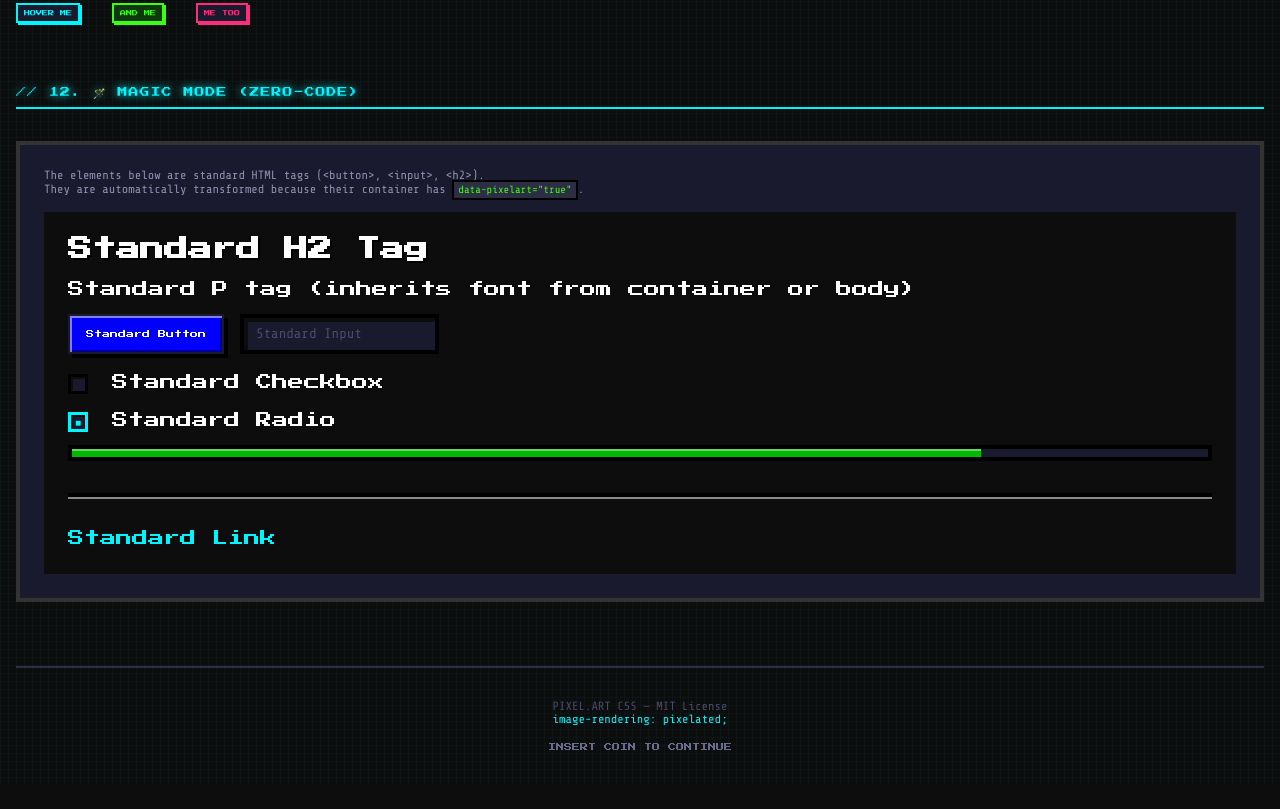
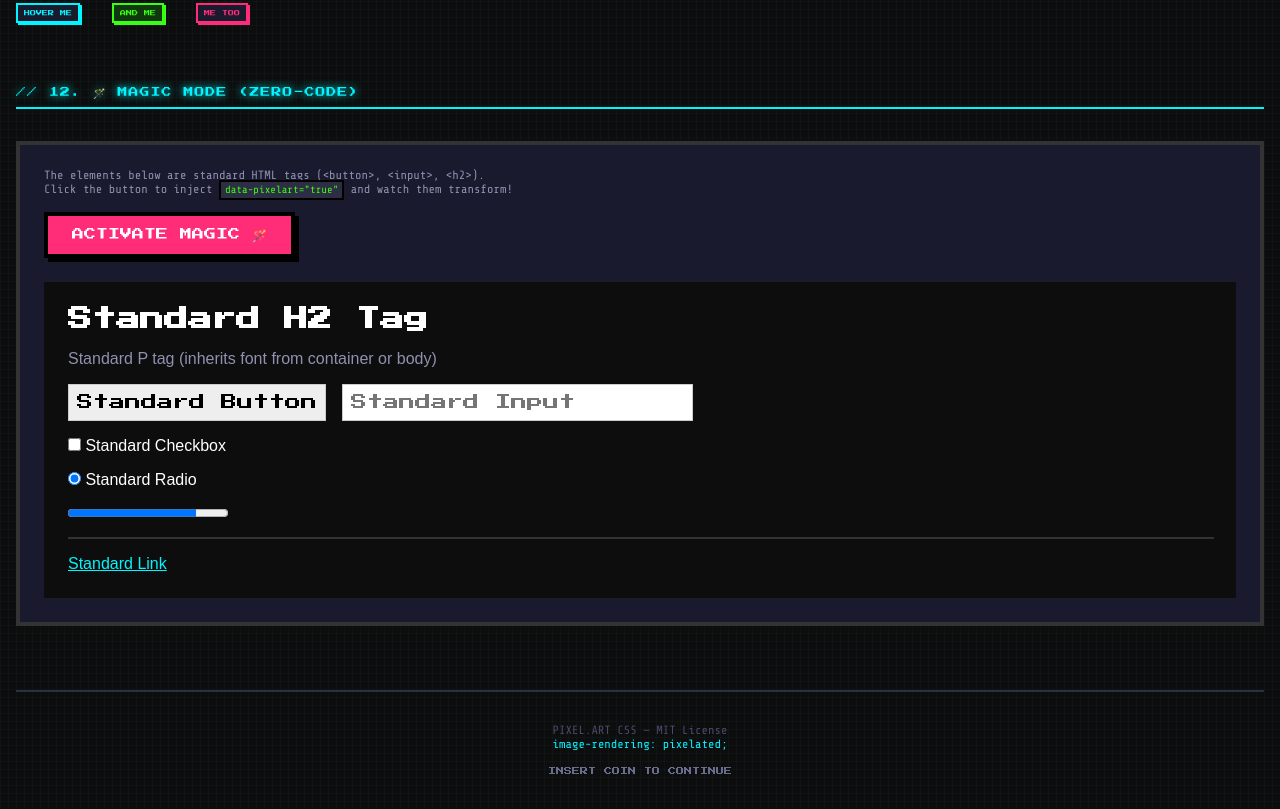
Before and after one commit to blackmoon87/pixelart.css, a website: page index.html in a window 1280 px wide. Shown: the part 2695-3504 px from the top of the page. Before the commit the page ends 3479 px from the top, so only its background shows below. Drawn offline with nearby package versions, Linux system fonts and the light colour scheme.

Commit message:
docs: make magic mode demo interactive (click to transform)

```diff
--- a/index.html
+++ b/index.html
@@ -450,32 +450,36 @@
     <div style="background:#1a1a2e; padding:24px; border:4px solid #333;">
       <p style="font-family:'Share Tech Mono',monospace; font-size:12px; color:#9090b0; margin-bottom:16px;">
         The elements below are standard HTML tags (&lt;button&gt;, &lt;input&gt;, &lt;h2&gt;).<br>
-        They are automatically transformed because their container has <code>data-pixelart="true"</code>.
+        Click the button to inject <code>data-pixelart="true"</code> and watch them transform!
       </p>
 
+      <button id="btn-activate-magic" style="padding:12px 24px; font-family:'Press Start 2P', monospace; font-size:12px; background:#ff2d78; color:#fff; border:4px solid #000; cursor:pointer; margin-bottom:24px; box-shadow: 4px 4px 0 #000;">
+        ACTIVATE MAGIC 🪄
+      </button>
+
       <!-- MAGIC CONTAINER START -->
-      <div data-pixelart="true" style="display:flex; flex-direction:column; gap:16px; background:#0d0d0d; padding:24px;">
-        <h2>Standard H2 Tag</h2>
-        <p>Standard P tag (inherits font from container or body)</p>
+      <div id="magic-demo-container" data-pixelart="false" style="display:flex; flex-direction:column; gap:16px; background:#0d0d0d; padding:24px; transition:all 0.3s;">
+        <h2 style="color:#fff;">Standard H2 Tag</h2>
+        <p style="color:#9090b0; font-family:sans-serif;">Standard P tag (inherits font from container or body)</p>
 
         <div style="display:flex; gap:16px;">
-          <button>Standard Button</button>
-          <input type="text" placeholder="Standard Input">
+          <button style="padding:8px; border:1px solid #ccc; background:#eee;">Standard Button</button>
+          <input type="text" placeholder="Standard Input" style="padding:8px; border:1px solid #ccc;">
         </div>
 
-        <label>
+        <label style="color:#fff; font-family:sans-serif;">
           <input type="checkbox"> Standard Checkbox
         </label>
 
-        <label>
+        <label style="color:#fff; font-family:sans-serif;">
           <input type="radio" name="magic-radio" checked> Standard Radio
         </label>
 
         <progress value="80" max="100"></progress>
 
-        <hr>
+        <hr style="width:100%; border:1px solid #333;">
 
-        <a href="#">Standard Link</a>
+        <a href="#" style="color:#00f5ff; font-family:sans-serif;">Standard Link</a>
       </div>
       <!-- MAGIC CONTAINER END -->
     </div>
@@ -492,6 +496,22 @@
   </footer>
 
   <script src="js/pixelart-magic.js"></script>
+  <script>
+    document.getElementById('btn-activate-magic').addEventListener('click', function() {
+      const container = document.getElementById('magic-demo-container');
+      container.setAttribute('data-pixelart', 'true');
+      container.style.border = '4px solid #00f5ff';
+      container.style.boxShadow = '0 0 16px rgba(0,245,255,0.3)';
+
+      // Call the magic!
+      window.PixelArtMagic.apply(container);
+
+      this.textContent = 'MAGIC APPLIED ✨';
+      this.style.background = '#39ff14';
+      this.style.color = '#000';
+      this.disabled = true;
+    });
+  </script>
 </body>
 
 </html>
--- a/js/pixelart-magic.js
+++ b/js/pixelart-magic.js
@@ -7,14 +7,6 @@
  */
 
 (function() {
-  document.addEventListener('DOMContentLoaded', () => {
-
-    // Check if magic mode is enabled globally or locally
-    const magicContainers = document.querySelectorAll('[data-pixelart="true"]');
-
-    if (magicContainers.length === 0) return; // Magic mode not active
-
-    console.log('[PixelArt CSS] 🪄 Magic mode activated. Transforming elements...');
 
   const mappings = [
     // Buttons -> .px-btn .px-btn-primary .px-press
@@ -99,9 +91,9 @@
     }
   ];
 
-    // Apply mappings to each container
-    magicContainers.forEach(container => {
-      // Force pixelated rendering on container
+  window.PixelArtMagic = {
+    apply: function(container) {
+      if (!container) return;
       container.style.imageRendering = 'pixelated';
 
       mappings.forEach(mapping => {
@@ -110,7 +102,18 @@
           el.classList.add(...mapping.classes);
         });
       });
-    });
+      console.log('[PixelArt CSS] 🪄 Magic applied to container.');
+    },
 
-  });
+    init: function() {
+      const magicContainers = document.querySelectorAll('[data-pixelart="true"]');
+      if (magicContainers.length === 0) return;
+
+      console.log('[PixelArt CSS] 🪄 Magic mode activated. Transforming elements...');
+      magicContainers.forEach(container => window.PixelArtMagic.apply(container));
+    }
+  };
+
+  document.addEventListener('DOMContentLoaded', window.PixelArtMagic.init);
+
 })();
```
Lines whose indentation alone changed are shown as unchanged.
